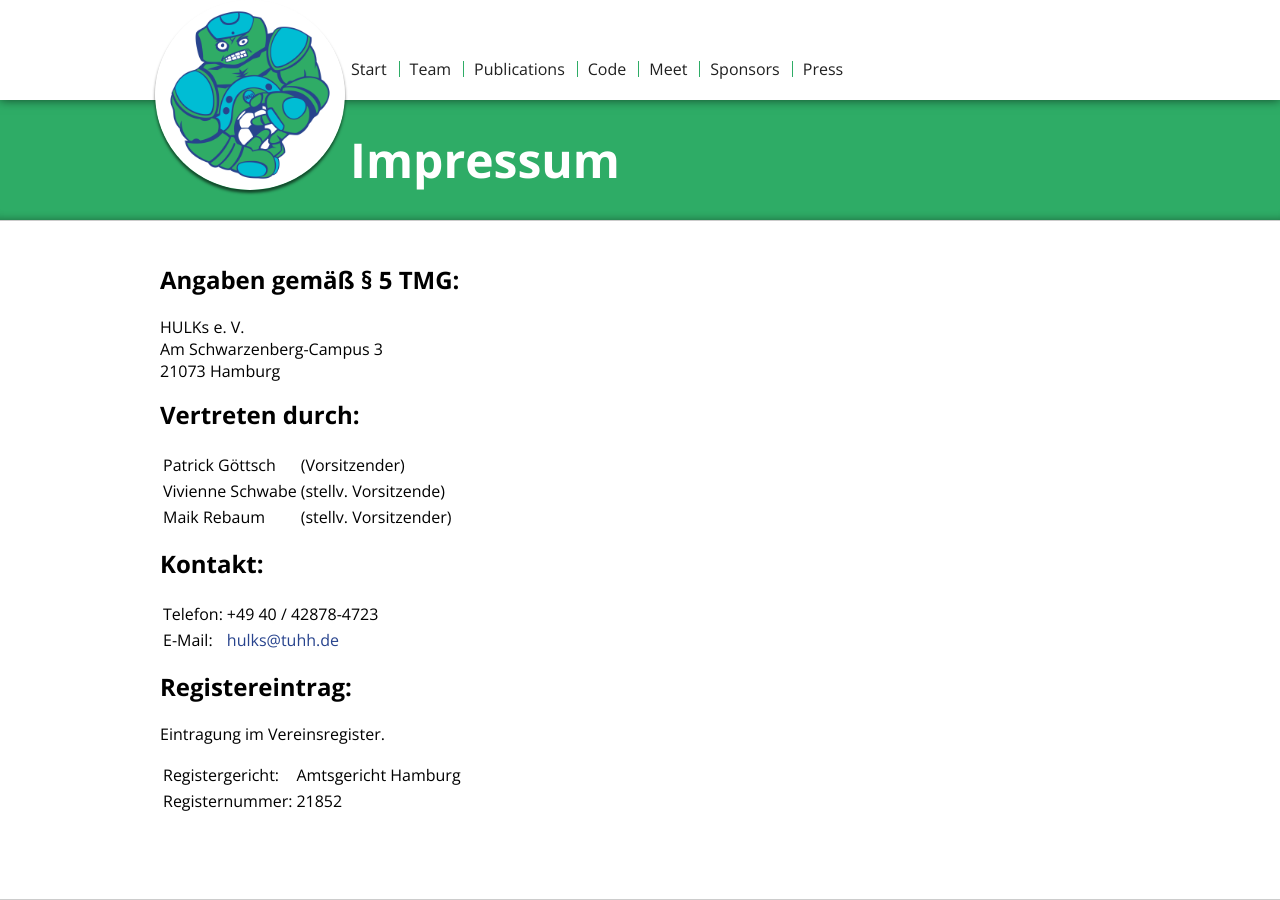
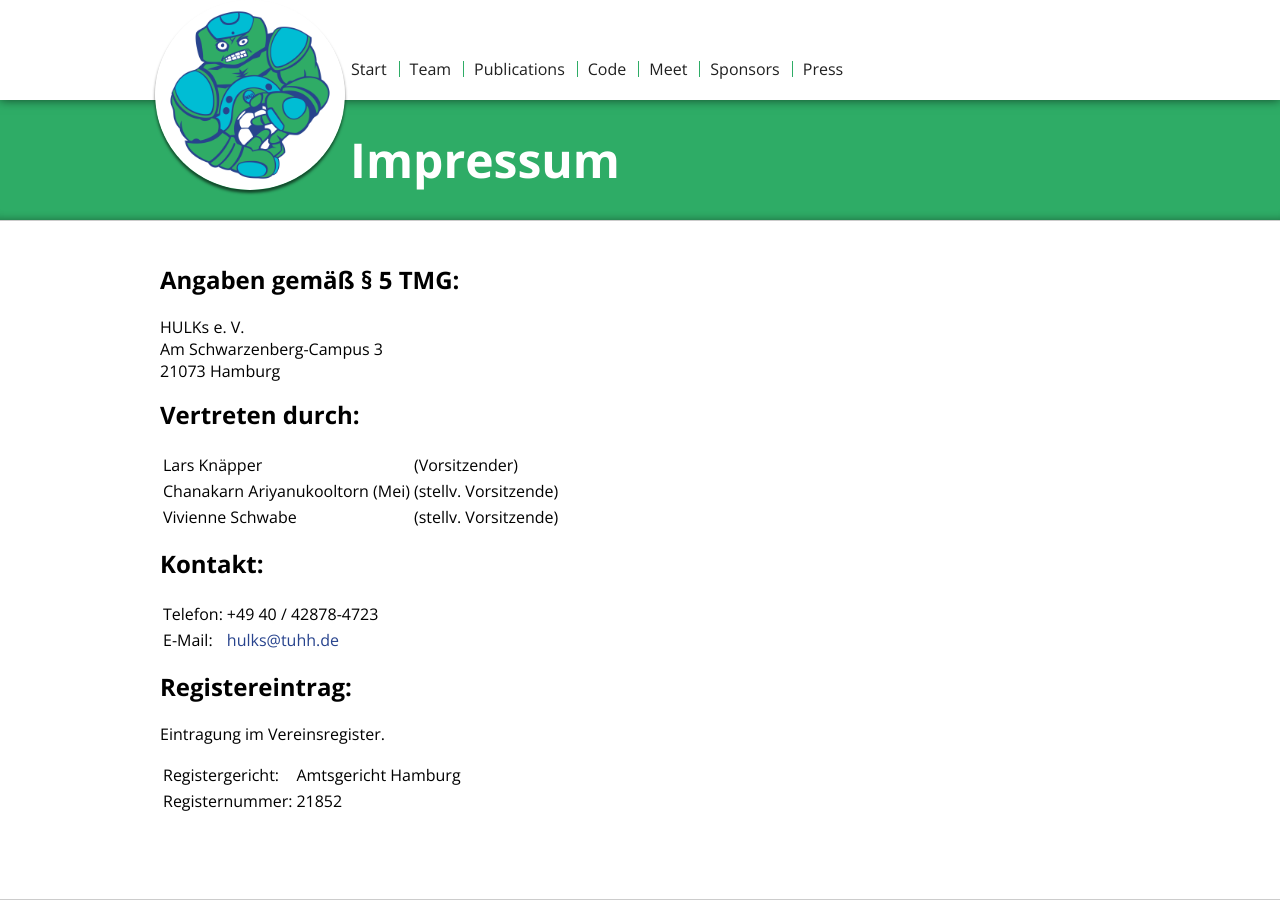
Before and after one commit to HULKs/hulks.github.io, a Jekyll site: the page built from imprint/index.html, in a window 1280 px wide and 900 px high. Built offline with Jekyll 4.4.1, drawn with Linux system fonts in a browser that asks for light colours.

Commit message:
Change imprint

```diff
--- a/imprint/index.html
+++ b/imprint/index.html
@@ -17,16 +17,16 @@ title: Impressum
       <h2>Vertreten durch:</h2>
       <table>
         <tr>
-          <td>Patrick Göttsch   </td>
+          <td>Lars Knäpper   </td>
           <td>(Vorsitzender) </td>
+        </tr>
+        <tr>
+          <td>Chanakarn Ariyanukooltorn (Mei) </td>
+          <td>(stellv. Vorsitzende) </td>
         </tr>
         <tr>
           <td>Vivienne Schwabe        </td>
           <td>(stellv. Vorsitzende) </td>
-        </tr>
-        <tr>
-          <td>Maik Rebaum             </td>
-          <td>(stellv. Vorsitzender) </td>
         </tr>
       </table>
       </p>
```
